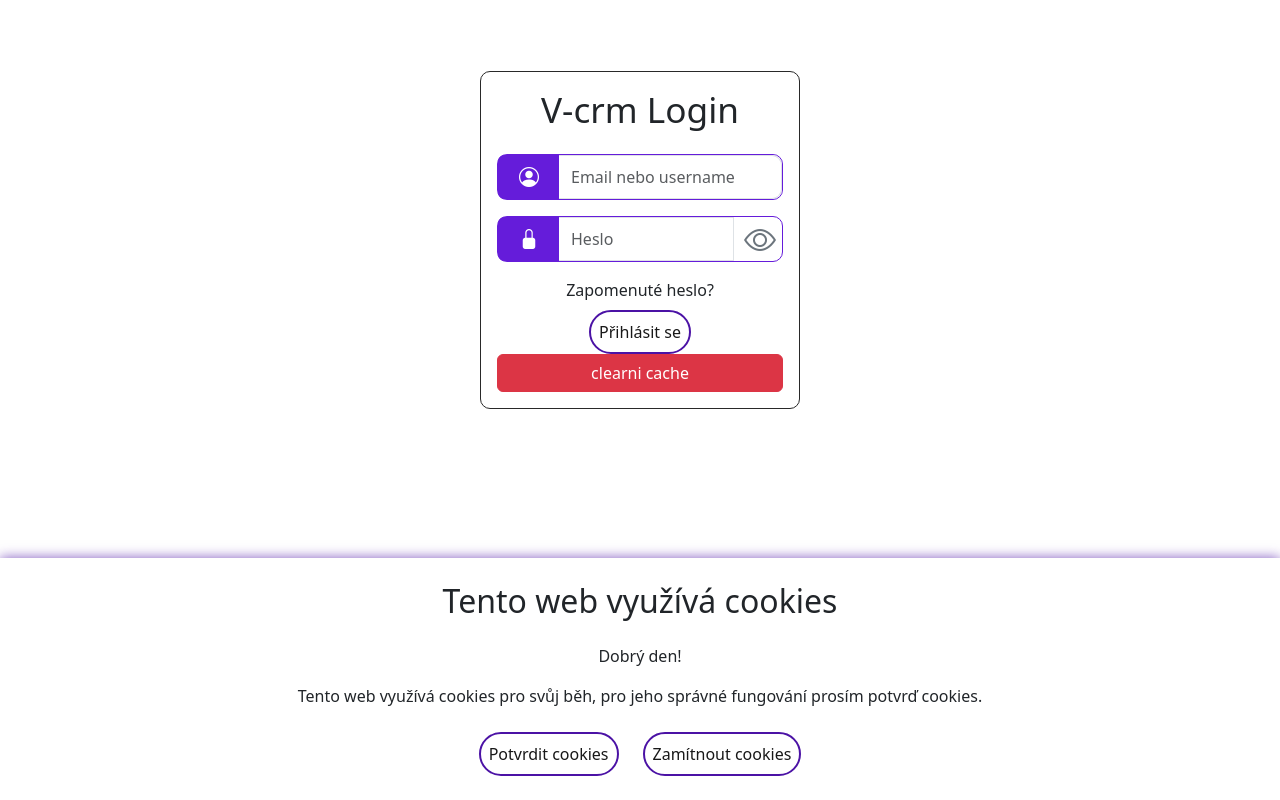
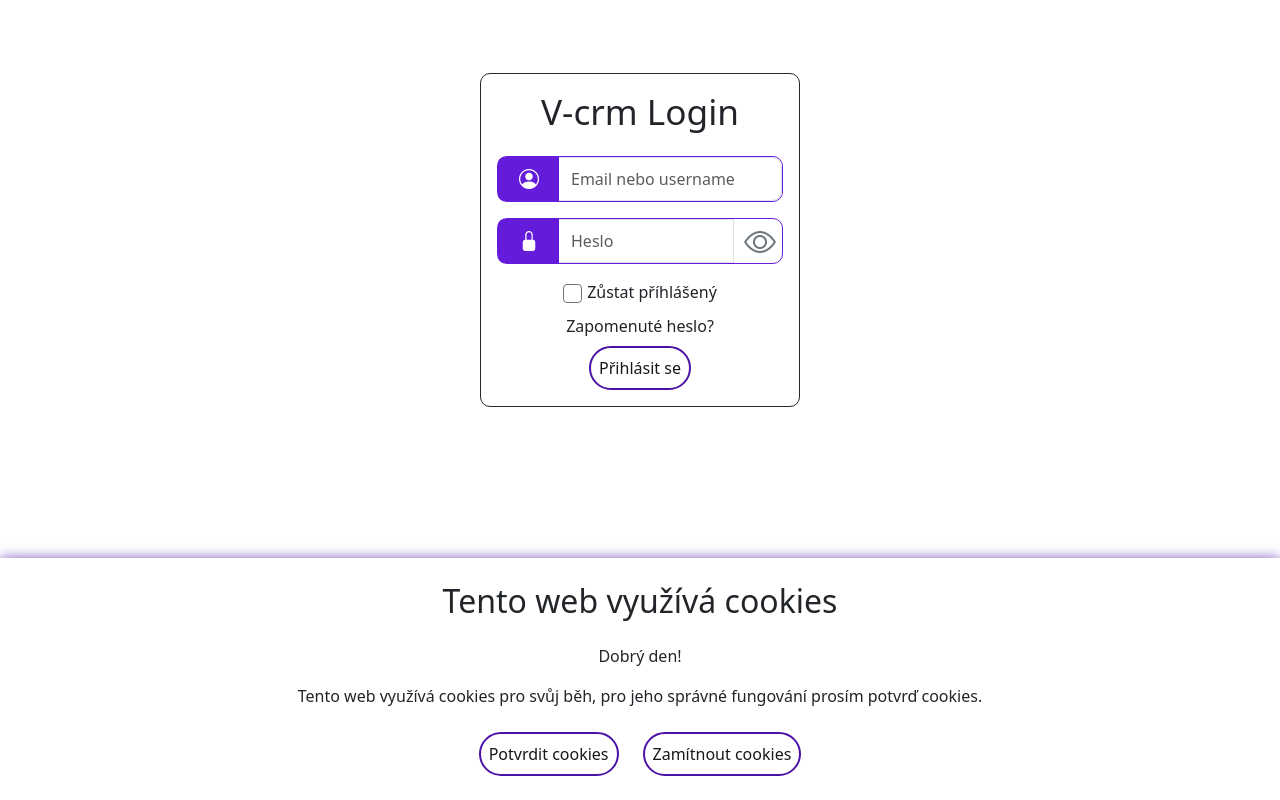
Before and after one commit to Faltrein/crm-v, a Next.js app: page / in a window 1280 px wide. Built offline with nearby package versions, Linux system fonts and the light colour scheme; no server answers.

Commit message:
finished: middleware, login->crm_body prepared

```diff
--- a/app/css/globals.css
+++ b/app/css/globals.css
@@ -48,6 +48,28 @@
   color: var(--text-color-white);
   border: 1px solid var(--bg-v-light) !important;
 }
+
+.form-check .form-check-input {
+  border: 1px solid var(--bs-secondary) !important;
+  transition: box-shadow 0.2s ease, border-color 0.2s ease, background-color 0.2s ease !important;
+  box-shadow: none !important;
+  outline: none !important;
+  width: 1.2em;
+  height: 1.2em;
+  border-radius: 0.25rem;
+  cursor: pointer;
+}
+
+.form-check .form-check-input:focus {
+  border-color: var(--bg-v-light) !important;
+  box-shadow: 0 0 10px var(--v-rbga) !important;
+}
+
+.form-check .form-check-input:checked {
+  background-color: var(--btn-approve) !important;
+  border-color: var(--btn-approve) !important;
+}
+
 .display-1 {
   font-size: 2.2rem !important;
 }
--- a/app/layout.tsx
+++ b/app/layout.tsx
@@ -3,7 +3,8 @@ import { Geist, Geist_Mono } from "next/font/google";
 import "./css/globals.css";
 import 'bootstrap/dist/css/bootstrap.min.css';
 import 'bootstrap-icons/font/bootstrap-icons.css';
-
+import { cookies } from "next/headers";
+import { Crm_body } from "./page_folders/crm_body/Crm_body";
 const geistSans = Geist({
   variable: "--font-geist-sans",
   subsets: ["latin"],
@@ -19,17 +20,38 @@ export const metadata: Metadata = {
   description: "Vytvořeno webdevoloperem Venca-dev",
 };
 
-export default function RootLayout({
+export default async function RootLayout({
   children,
 }: Readonly<{
   children: React.ReactNode;
 }>) {
+  let podminka: number;
+  const cookieStore = await cookies();
+  const zak_id = cookieStore.get("zak_id");
+
+  if (zak_id && zak_id.value) {
+    podminka = 0;
+  } else {
+    podminka = 1;
+  }
   return (
     <html lang="cs">
       <body
         className={`${geistSans.variable} ${geistMono.variable} antialiased`}
       >
-        {children}
+        <>
+              {podminka === 1 ? children :
+                <div className="row g-0">
+                  <div className="col-3">
+                    <Crm_body />
+                  </div>
+                  <div className="col-9">
+                    {children}
+                  </div>
+                </div>
+              }
+            </>
+
       </body>
     </html>
   );
--- a/app/page.tsx
+++ b/app/page.tsx
@@ -1,7 +1,16 @@
-import { Login } from "./page_folders/uvod/login";
+
+import { Login } from "./page_folders/uvod_login/login";
 import { cookies } from 'next/headers';
 export async function generateMetadata() {
-  const podminka = 1;
+   let podminka:number;
+    const cookieStore = await cookies();
+    const zak_id = cookieStore.get("zak_id");
+
+    if (zak_id && zak_id.value) {
+      podminka = 0;
+    } else {
+      podminka = 1;
+    }
 
   return {
     title: podminka === 1 ? "Login – Crm-v" : "Crm-v Úvod",
@@ -9,9 +18,16 @@ export async function generateMetadata() {
 }
 
 export default async function Home() {
-  const podminka = 1;
+  let podminka:number;
   const cookieStore = await cookies();
-  //const allCookies = cookieStore.getAll();
+  const zak_id = cookieStore.get("zak_id");
+
+  if (zak_id && zak_id.value) {
+    podminka = 0;
+  } else {
+    podminka = 1;
+  }
+  console.log('podminka je ' + podminka);
   const cookiesConsent = cookieStore.get("cookieConsent");
   let consentValue = cookiesConsent?.value;
 
@@ -21,7 +37,8 @@ export default async function Home() {
   console.log('cookie consent', consentValue);
   return (
     <>
-      {podminka === 1 ? <Login consentValue={consentValue}/> : <div className="text-primary">Něco jiného</div>}
+      {podminka === 1 ? <Login consentValue={consentValue}/> :
+      ""}
     </>
   );
 }
--- /dev/null
+++ b/app/page_folders/crm_body/Crm_body.tsx
@@ -0,0 +1,10 @@
+import React from "react";
+import { Crm_body_client } from "./crm_body_client";
+
+export const Crm_body = () => {
+    return (
+        <section id="crm-body">
+            <Crm_body_client />
+        </section>
+    )
+}
--- /dev/null
+++ b/app/page_folders/crm_body/crm_body_client.tsx
@@ -0,0 +1,12 @@
+"use client"
+import { Temp_cleaner } from "@/app/venca_lib/venca_lib";
+import React from "react";
+import Link from "next/link";
+export const Crm_body_client = () => {
+    return (
+        <>
+            <Temp_cleaner />
+            <Link href="/zakaznici" title="zakaznici">Zákaznící</Link>
+        </>
+    )
+}
--- a/app/page_folders/uvod/login_client.tsx
+++ b/app/page_folders/uvod_login/login_client.tsx
@@ -1,7 +1,7 @@
 "use client"
 import React, {useState, useEffect} from "react";
 import axios from "axios";
-import { handleCookie, Temp_cleaner } from "@/app/venca_lib/venca_lib";
+import { addToCookie, handleCookie} from "@/app/venca_lib/venca_lib";
 import { CookiesLoginType, LoginModalType } from "@/app/app_types/global_types";
 import { Modal } from "react-bootstrap";
 import Link from "next/link";
@@ -18,6 +18,8 @@ export const Login_client = ({consentValue} : CookiesLoginType) => {
     const [showCookieModal, setShowCookieModal] = useState(false);
     const [wrongPass, setWrongPass] = useState(false);
     const [lockedLog, setLockedPass] = useState(false);
+    const [stayLogged, setStayLogged] = useState(false);
+
     const [time, setTime] = useState<number>(0);
 
     const router = useRouter();
@@ -33,6 +35,10 @@ export const Login_client = ({consentValue} : CookiesLoginType) => {
         }
 
     }, [consentValue]);
+
+    const handleCheckboxChange = (e: React.ChangeEvent<HTMLInputElement>) => {
+        setStayLogged(e.target.checked);
+    };
 
     const handleLogin = async () => {
         if (cookieVal !== "1") {
@@ -53,9 +59,16 @@ export const Login_client = ({consentValue} : CookiesLoginType) => {
                 if (res.data.token) {
                     router.push(`/pass-change?token=${res.data.token}&v=1`);
                 } else if (res.data.id) {
-                    alert("Přihlášení úspěšné!");
                     setLockedPass(false);
                     setTime(0);
+                    if(stayLogged) {
+                        addToCookie("zak_id", res.data.id, 86400);
+                        window.location.reload();
+                    } else {
+                        addToCookie("zak_id", res.data.id, 2592000);
+                        window.location.reload();
+                    }
+                    //
                 }
             }
         } catch (error: unknown) {
@@ -118,12 +131,21 @@ export const Login_client = ({consentValue} : CookiesLoginType) => {
                     )}
 
                     <div className="col-12 d-flex justify-content-center">
+                        <div className="form-check">
+                            <input className="form-check-input" type="checkbox" value="" id="stay-logged" checked={stayLogged} onChange={handleCheckboxChange}/>
+                            <label className="form-check-label" htmlFor="stay-logged">
+                                Zůstat příhlášený
+                            </label>
+                        </div>
+                    </div>
+
+                    <div className="col-12 d-flex justify-content-center mt-2">
                         <Link title="Žádost o změna hesla" href="/pc-req" className="text-center text-dark">Zapomenuté heslo?</Link>
                     </div>
+
                     <div className="col-12 d-flex align-items-center justify-content-center mt-2">
                         <button onClick={handleLogin} className="v-btn" type="button">Přihlásit se</button>
                     </div>
-                   <Temp_cleaner />
                 </div>
                 <Login_modal open={showCookieModal} setHideCookieBar={setHideCookieBar} setCookieVal={setCookieVal}/>
             </div>
--- a/app/venca_lib/venca_lib.tsx
+++ b/app/venca_lib/venca_lib.tsx
@@ -41,3 +41,7 @@ export const getCookie = (name: string): string | null => {
   }
   return null;
 };
+
+export const addToCookie = (name: string, value: string, maxAgeSeconds: number): void => {
+  document.cookie = `${encodeURIComponent(name)}=${encodeURIComponent(value)}; path=/; max-age=${maxAgeSeconds}`;
+};
--- /dev/null
+++ b/app/zakaznici/page.tsx
@@ -0,0 +1,11 @@
+import React from "react";
+
+const Crm_zakaznici = () => {
+    return (
+        <div >
+            test routingu
+        </div>
+    )
+}
+
+export default Crm_zakaznici;
--- /dev/null
+++ b/middleware.ts
@@ -0,0 +1,18 @@
+import { NextResponse } from "next/server";
+import type { NextRequest } from "next/server";
+
+export function middleware(request: NextRequest) {
+  const zak_id = request.cookies.get("zak_id")?.value;
+  const protectedRoutes = ["/zakaznici", "/klienti"];
+
+  const isProtected = protectedRoutes.some(route =>
+    request.nextUrl.pathname.startsWith(route)
+  );
+
+  if (isProtected && !zak_id) {
+    const loginUrl = new URL("/", request.url);
+    return NextResponse.redirect(loginUrl);
+  }
+
+  return NextResponse.next();
+}
```
Also changed, not shown: app/page_folders/uvod_login/login.tsx (renamed from app/page_folders/uvod/login.tsx).
